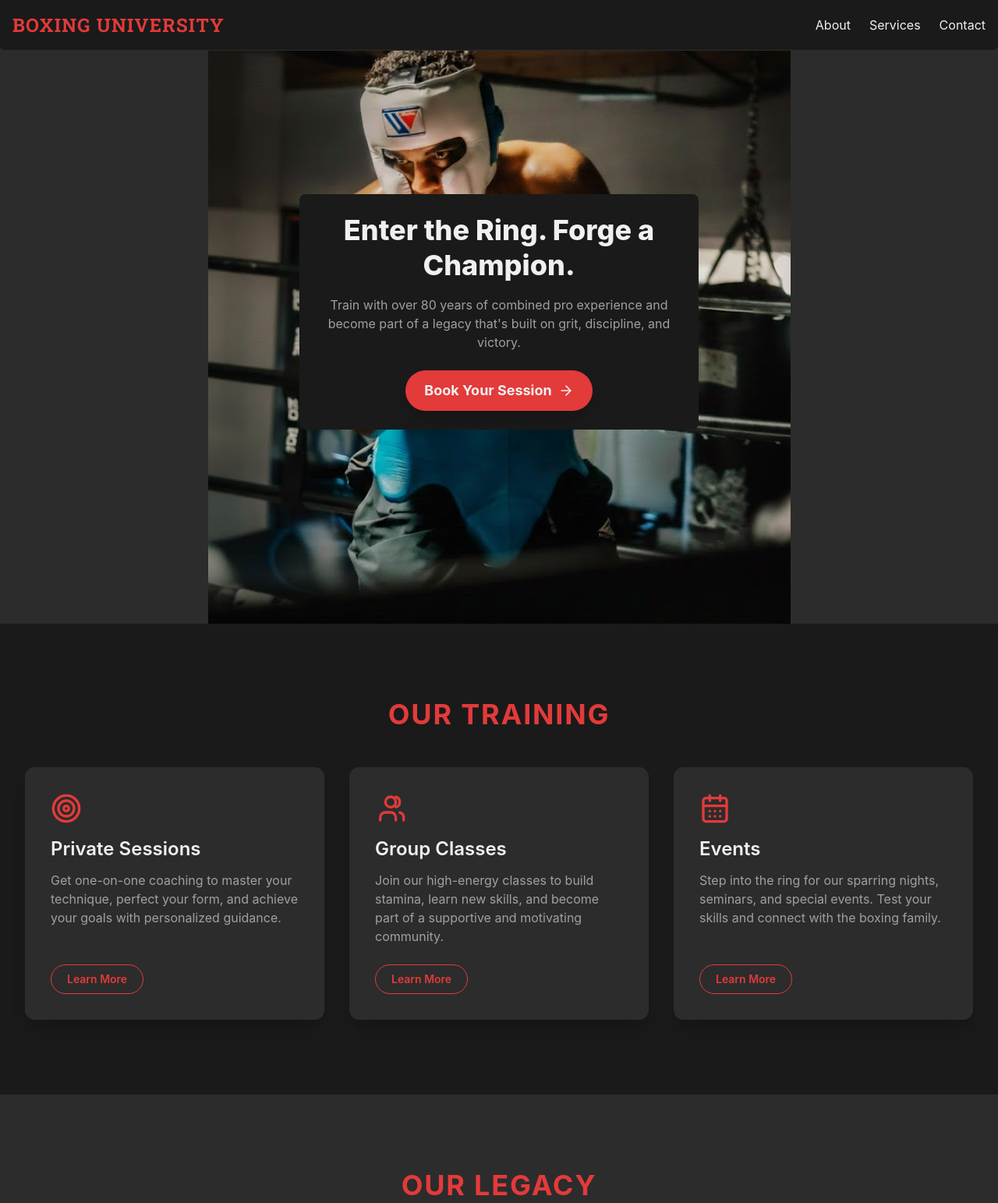
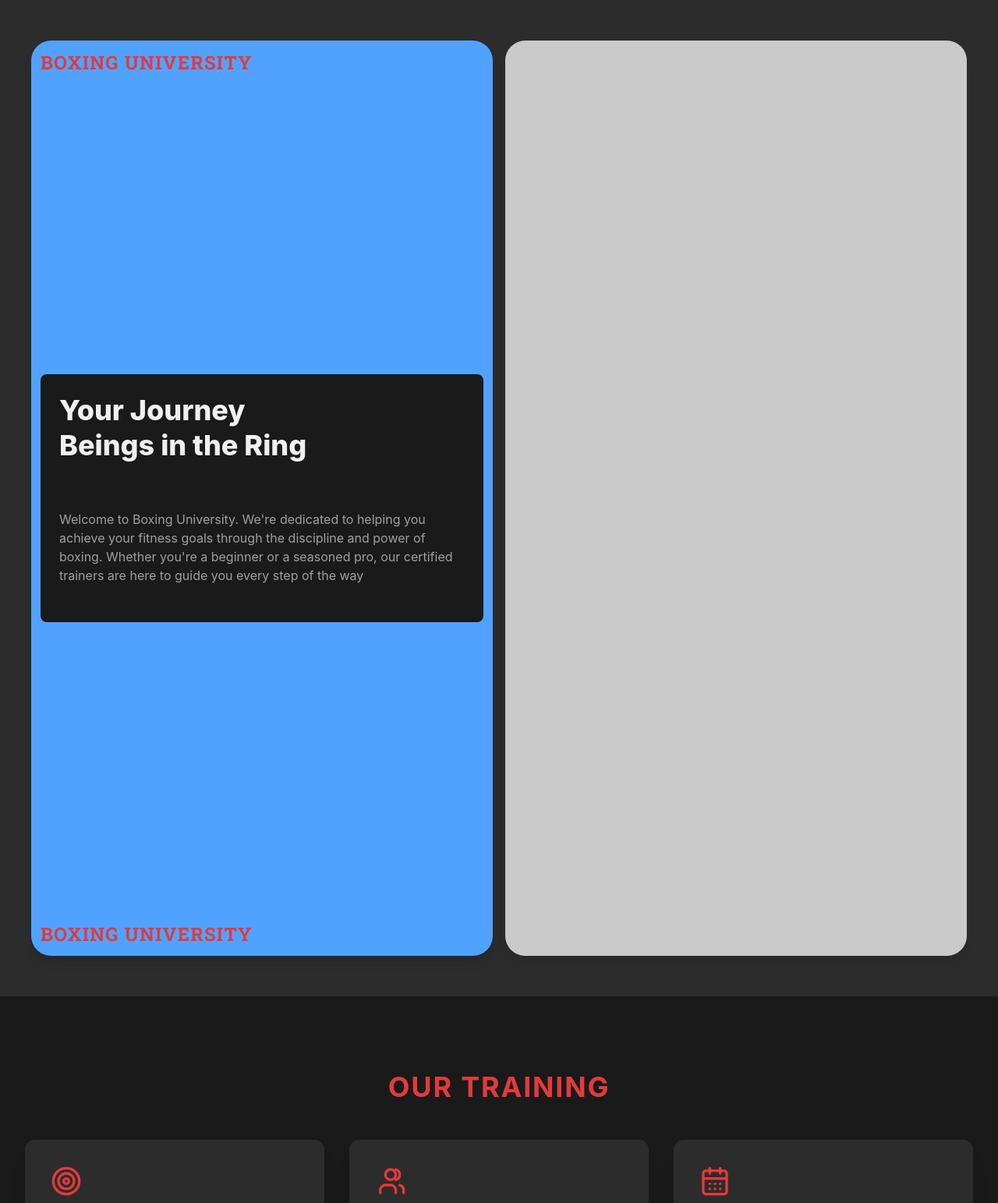
Before and after one commit to roycevanle/boxing-u-website, a website: page src/index.html in a window 1280 px wide. Shown: the top 1543 px of the page at 78% size. Drawn offline with nearby package versions, Linux system fonts and the light colour scheme.

Commit message:
Removed header nav bar, trying to do a two column hero layout that I found in Payton Clark Smith's YT video

```diff
--- a/src/index.html
+++ b/src/index.html
@@ -9,7 +9,7 @@
 
     <title>Boxing University Gym</title>
     <!-- Tailwind CSS for styling -->
-     <link href="/build/css/output.css" rel="stylesheet">
+    <link href="/build/css/output.css" rel="stylesheet">
 
     <!-- Lucide Icons for the UI elements -->
     <script src="https://unpkg.com/lucide@latest"></script>
@@ -19,59 +19,50 @@
 </head>
 
 <body class="bg-primary-bg text-text-white font-sans">
+    <!--Header content container -->
+    <header>
+        <!-- Hero section -->
+        <section class="relative flex min-h-[500px] md:min-h-screen p-8 bg-secondary-bg">
+            <!-- Right Side -->
+            <!--ATT: I have a feeling mr will fuck up img, but we'll see-->
+            <div class="relative flex-1 flex-col items-center justify-center min-h-[500px] md:min-h-9/10 p-3 bg-blue-400 mx-2 mt-5 mb-5 rounded-[2vw] shadow-lg">
+                <div class="relative flex"> <!--Should be justify-content:center to distribute text evenly-->
+                    <h1 id="app-logo" class="text-xl md:text-2xl font-bold text-accent-red tracking-wider uppercase">
+                        Boxing University
+                    </h1>
+                </div>
+                <div class="relative p-6 rounded-lg bg-primary-bg my-[30vw]">
+                    <h2 class="text-2xl md:text-4xl font-extrabold leading-tight">
+                        Your Journey
+                    </h2>
+                    <h2 class="text-2xl md:text-4xl mb-10 md:mb-15 font-extrabold leading-tight">
+                        Beings in the Ring
+                    </h2>
+                    <!-- <h2 class="text-3xl md:text-4xl font-extrabold mb-6 leading-tight">
+                        You're Invited
+                    </h2> -->
+                    <p class="text-sm md:text-base text-secondary-text mb-6">
+                        Welcome to Boxing University. We're dedicated to helping you achieve your fitness goals through the discipline and power of boxing. Whether you're a beginner or a seasoned pro, our certified trainers are here to guide you every step of the way
+                    </p>
+                </div>
+                <div class="relative flex"> <!--Should be justify-content:center to distribute text evenly-->
+                    <h1 id="app-logo" class="text-xl md:text-2xl font-bold text-accent-red tracking-wider uppercase">
+                        Boxing University
+                    </h1>
+                </div>
+            </div>
 
-    <!-- Header with a mobile-first navigation menu -->
-    <header class="fixed top-0 left-0 w-full z-50 bg-primary-bg bg-opacity-90 backdrop-blur-sm p-4 border-b border-secondary-bg rounded-b-md">
-        <div class="container mx-auto flex items-center justify-between rounded-b-md h-full">
-            <h1 id="app-logo" class="text-xl md:text-2xl font-bold text-accent-red tracking-wider uppercase">
-                Boxing University
-            </h1>
-
-            <!-- Desktop navigation links -->
-            <nav class="hidden md:flex space-x-6">
-                <a href="#about" class="text-text-white hover:text-accent-red transition-colors">About</a>
-                <a href="#services" class="text-text-white hover:text-accent-red transition-colors">Services</a>
-                <a href="#contact" class="text-text-white hover:text-accent-red transition-colors">Contact</a>
-            </nav>
-
-            <!-- Mobile menu button -->
-            <button id="menu-button" class="md:hidden text-text-white focus:outline-none" aria-label="Toggle menu">
-                <svg class="w-6 h-6" fill="none" stroke="currentColor" viewBox="0 0 24 24" xmlns="http://www.w3.org/2000/svg">
-                    <path stroke-linecap="round" stroke-linejoin="round" stroke-width="2" d="M4 6h16M4 12h16m-7 6h7"></path>
-                </svg>
-            </button>
-        </div>
-
-        <!-- Mobile menu that slides down -->
-        <!-- <nav id="mobile-menu" class="mobile-menu fixed top-16 left-0 w-full bg-primary-bg bg-opacity-95 p-4 md:hidden">
-            <ul class="flex flex-col space-y-4 text-center">
-                <li><a href="#about" class="block py-2 text-text-white hover:text-accent-red transition-colors">About</a></li>
-                <li><a href="#services" class="block py-2 text-text-white hover:text-accent-red transition-colors">Services</a></li>
-                <li><a href="#contact" class="block py-2 text-text-white hover:text-accent-red transition-colors">Contact</a></li>
-            </ul>
-        </nav> -->
+            <!-- Left Side -->
+            <div
+                class="relative flex-1 opacity-75 z-10 min-h-[500px] md:min-h-9/10 text-center p-3 bg-white mx-2 mt-5 mb-5 rounded-[2vw] shadow-lg">
+                <!--ATT: I have a feeling mr will fuck up img, but we'll see-->
+                <!-- Eventually Hero image will be inside here because it has to flex according to this div-->
+            </div>
+        </section>
     </header>
 
     <!-- Main content container -->
     <main>
-
-        <!-- Hero section with main call-to-action -->
-        <section class="relative flex items-center justify-center min-h-[500px] md:min-h-screen text-center p-8 bg-secondary-bg md:bg-[url(/src/assets/imgs/jaden1Edited.jpg)] bg-center bg-no-repeat">
-            <div class="relative z-10 p-6 rounded-lg bg-primary-bg bg-opacity-70 backdrop-blur-sm mx-auto max-w-lg">
-                <h2 class="text-3xl md:text-4xl font-extrabold mb-4 leading-tight">
-                    Enter the Ring. Forge a Champion.
-                </h2>
-                <p class="text-sm md:text-base text-secondary-text mb-6">
-                    Train with over 80 years of combined pro experience and become part of a legacy that's built on grit, discipline, and victory.
-                </p>
-                <a href="#services" class="inline-flex items-center justify-center px-6 py-3 font-bold text-lg text-text-white bg-accent-red rounded-full hover:bg-primary-bg transition-colors shadow-xl">
-                    Book Your Session
-                    <!-- Lucide icon for an arrow -->
-                    <svg xmlns="http://www.w3.org/2000/svg" width="24" height="24" viewBox="0 0 24 24" fill="none" stroke="currentColor" stroke-width="2" stroke-linecap="round" stroke-linejoin="round" class="w-5 h-5 ml-2"><path d="M5 12h14"/><path d="m12 5 7 7-7 7"/></svg>
-                </a>
-            </div>
-        </section>
-
         <!-- Services section with cards for different offerings -->
         <section id="services" class="py-16 md:py-24 bg-primary-bg">
             <div class="container mx-auto px-4 md:px-8">
@@ -80,50 +71,85 @@
                 </h2>
                 <div class="grid grid-cols-1 md:grid-cols-3 gap-8">
                     <!-- Private Sessions Card -->
-                    <div class="bg-secondary-bg rounded-xl p-6 md:p-8 flex flex-col items-start shadow-xl border border-secondary-bg hover:scale-[1.02] transition-transform duration-300">
+                    <div
+                        class="bg-secondary-bg rounded-xl p-6 md:p-8 flex flex-col items-start shadow-xl border border-secondary-bg hover:scale-[1.02] transition-transform duration-300">
                         <div class="mb-4">
                             <!-- Lucide icon for target -->
-                            <svg xmlns="http://www.w3.org/2000/svg" width="24" height="24" viewBox="0 0 24 24" fill="none" stroke="currentColor" stroke-width="2" stroke-linecap="round" stroke-linejoin="round" class="w-8 h-8 md:w-10 md:h-10 text-accent-red"><circle cx="12" cy="12" r="10"/><circle cx="12" cy="12" r="6"/><circle cx="12" cy="12" r="2"/></svg>
+                            <svg xmlns="http://www.w3.org/2000/svg" width="24" height="24" viewBox="0 0 24 24"
+                                fill="none" stroke="currentColor" stroke-width="2" stroke-linecap="round"
+                                stroke-linejoin="round" class="w-8 h-8 md:w-10 md:h-10 text-accent-red">
+                                <circle cx="12" cy="12" r="10" />
+                                <circle cx="12" cy="12" r="6" />
+                                <circle cx="12" cy="12" r="2" />
+                            </svg>
                         </div>
                         <h3 class="text-xl md:text-2xl font-semibold mb-3">
                             Private Sessions
                         </h3>
                         <p class="text-sm md:text-base text-secondary-text mb-6">
-                            Get one-on-one coaching to master your technique, perfect your form, and achieve your goals with personalized guidance.
+                            Get one-on-one coaching to master your technique, perfect your form, and achieve your goals
+                            with personalized guidance.
                         </p>
-                        <a href="#" class="mt-auto px-5 py-2 font-semibold text-sm text-accent-red border border-accent-red rounded-full hover:bg-accent-red hover:text-text-white transition-colors">
+                        <a href="#"
+                            class="mt-auto px-5 py-2 font-semibold text-sm text-accent-red border border-accent-red rounded-full hover:bg-accent-red hover:text-text-white transition-colors">
                             Learn More
                         </a>
                     </div>
                     <!-- Group Classes Card -->
-                    <div class="bg-secondary-bg rounded-xl p-6 md:p-8 flex flex-col items-start shadow-xl border border-secondary-bg hover:scale-[1.02] transition-transform duration-300">
+                    <div
+                        class="bg-secondary-bg rounded-xl p-6 md:p-8 flex flex-col items-start shadow-xl border border-secondary-bg hover:scale-[1.02] transition-transform duration-300">
                         <div class="mb-4">
                             <!-- Lucide icon for users -->
-                            <svg xmlns="http://www.w3.org/2000/svg" width="24" height="24" viewBox="0 0 24 24" fill="none" stroke="currentColor" stroke-width="2" stroke-linecap="round" stroke-linejoin="round" class="w-8 h-8 md:w-10 md:h-10 text-accent-red"><path d="M16 21v-2a4 4 0 0 0-4-4H8a4 4 0 0 0-4 4v2"/><circle cx="12" cy="7" r="4"/><path d="M22 21v-2a4 4 0 0 0-3-3.87"/><path d="M16 3.13a4 4 0 0 1 0 7.75"/></svg>
+                            <svg xmlns="http://www.w3.org/2000/svg" width="24" height="24" viewBox="0 0 24 24"
+                                fill="none" stroke="currentColor" stroke-width="2" stroke-linecap="round"
+                                stroke-linejoin="round" class="w-8 h-8 md:w-10 md:h-10 text-accent-red">
+                                <path d="M16 21v-2a4 4 0 0 0-4-4H8a4 4 0 0 0-4 4v2" />
+                                <circle cx="12" cy="7" r="4" />
+                                <path d="M22 21v-2a4 4 0 0 0-3-3.87" />
+                                <path d="M16 3.13a4 4 0 0 1 0 7.75" />
+                            </svg>
                         </div>
                         <h3 class="text-xl md:text-2xl font-semibold mb-3">
                             Group Classes
                         </h3>
                         <p class="text-sm md:text-base text-secondary-text mb-6">
-                            Join our high-energy classes to build stamina, learn new skills, and become part of a supportive and motivating community.
+                            Join our high-energy classes to build stamina, learn new skills, and become part of a
+                            supportive and motivating community.
                         </p>
-                        <a href="#" class="mt-auto px-5 py-2 font-semibold text-sm text-accent-red border border-accent-red rounded-full hover:bg-accent-red hover:text-text-white transition-colors">
+                        <a href="#"
+                            class="mt-auto px-5 py-2 font-semibold text-sm text-accent-red border border-accent-red rounded-full hover:bg-accent-red hover:text-text-white transition-colors">
                             Learn More
                         </a>
                     </div>
                     <!-- Events Card -->
-                    <div class="bg-secondary-bg rounded-xl p-6 md:p-8 flex flex-col items-start shadow-xl border border-secondary-bg hover:scale-[1.02] transition-transform duration-300">
+                    <div
+                        class="bg-secondary-bg rounded-xl p-6 md:p-8 flex flex-col items-start shadow-xl border border-secondary-bg hover:scale-[1.02] transition-transform duration-300">
                         <div class="mb-4">
                             <!-- Lucide icon for calendar -->
-                            <svg xmlns="http://www.w3.org/2000/svg" width="24" height="24" viewBox="0 0 24 24" fill="none" stroke="currentColor" stroke-width="2" stroke-linecap="round" stroke-linejoin="round" class="w-8 h-8 md:w-10 md:h-10 text-accent-red"><path d="M8 2v4"/><path d="M16 2v4"/><rect width="18" height="18" x="3" y="4" rx="2"/><path d="M3 10h18"/><path d="M8 14h.01"/><path d="M12 14h.01"/><path d="M16 14h.01"/><path d="M8 18h.01"/><path d="M12 18h.01"/><path d="M16 18h.01"/></svg>
+                            <svg xmlns="http://www.w3.org/2000/svg" width="24" height="24" viewBox="0 0 24 24"
+                                fill="none" stroke="currentColor" stroke-width="2" stroke-linecap="round"
+                                stroke-linejoin="round" class="w-8 h-8 md:w-10 md:h-10 text-accent-red">
+                                <path d="M8 2v4" />
+                                <path d="M16 2v4" />
+                                <rect width="18" height="18" x="3" y="4" rx="2" />
+                                <path d="M3 10h18" />
+                                <path d="M8 14h.01" />
+                                <path d="M12 14h.01" />
+                                <path d="M16 14h.01" />
+                                <path d="M8 18h.01" />
+                                <path d="M12 18h.01" />
+                                <path d="M16 18h.01" />
+                            </svg>
                         </div>
                         <h3 class="text-xl md:text-2xl font-semibold mb-3">
                             Events
                         </h3>
                         <p class="text-sm md:text-base text-secondary-text mb-6">
-                            Step into the ring for our sparring nights, seminars, and special events. Test your skills and connect with the boxing family.
+                            Step into the ring for our sparring nights, seminars, and special events. Test your skills
+                            and connect with the boxing family.
                         </p>
-                        <a href="#" class="mt-auto px-5 py-2 font-semibold text-sm text-accent-red border border-accent-red rounded-full hover:bg-accent-red hover:text-text-white transition-colors">
+                        <a href="#"
+                            class="mt-auto px-5 py-2 font-semibold text-sm text-accent-red border border-accent-red rounded-full hover:bg-accent-red hover:text-text-white transition-colors">
                             Learn More
                         </a>
                     </div>
@@ -168,17 +194,34 @@
                     <div class="text-center md:text-left">
                         <p class="flex items-center justify-center md:justify-start text-secondary-text mb-2">
                             <!-- Lucide icon for map pin -->
-                            <svg xmlns="http://www.w3.org/2000/svg" width="24" height="24" viewBox="0 0 24 24" fill="none" stroke="currentColor" stroke-width="2" stroke-linecap="round" stroke-linejoin="round" class="w-5 h-5 mr-2 text-accent-red"><path d="M20 10c0 6-8 12-8 12s-8-6-8-12a8 8 0 0 1 16 0Z"/><circle cx="12" cy="10" r="3"/></svg>
+                            <svg xmlns="http://www.w3.org/2000/svg" width="24" height="24" viewBox="0 0 24 24"
+                                fill="none" stroke="currentColor" stroke-width="2" stroke-linecap="round"
+                                stroke-linejoin="round" class="w-5 h-5 mr-2 text-accent-red">
+                                <path d="M20 10c0 6-8 12-8 12s-8-6-8-12a8 8 0 0 1 16 0Z" />
+                                <circle cx="12" cy="10" r="3" />
+                            </svg>
                             1451 W Valley Hwy N, Auburn, WA 98001, USA
                         </p>
-                        <a href="tel:+12068255714" class="flex items-center justify-center md:justify-start text-secondary-text hover:text-accent-red transition-colors mb-2">
+                        <a href="tel:+12068255714"
+                            class="flex items-center justify-center md:justify-start text-secondary-text hover:text-accent-red transition-colors mb-2">
                             <!-- Lucide icon for phone -->
-                            <svg xmlns="http://www.w3.org/2000/svg" width="24" height="24" viewBox="0 0 24 24" fill="none" stroke="currentColor" stroke-width="2" stroke-linecap="round" stroke-linejoin="round" class="w-5 h-5 mr-2 text-accent-red"><path d="M22 16.92v3a2 2 0 0 1-2.18 2.05A19.49 19.49 0 0 1 8.84 3.06 20.25 20.25 0 0 1 2 2.18V2h2a2 2 0 0 1 2 2z"/></svg>
+                            <svg xmlns="http://www.w3.org/2000/svg" width="24" height="24" viewBox="0 0 24 24"
+                                fill="none" stroke="currentColor" stroke-width="2" stroke-linecap="round"
+                                stroke-linejoin="round" class="w-5 h-5 mr-2 text-accent-red">
+                                <path
+                                    d="M22 16.92v3a2 2 0 0 1-2.18 2.05A19.49 19.49 0 0 1 8.84 3.06 20.25 20.25 0 0 1 2 2.18V2h2a2 2 0 0 1 2 2z" />
+                            </svg>
                             206-825-5714
                         </a>
-                        <a href="mailto:info@boxinguniversity.com" class="flex items-center justify-center md:justify-start text-secondary-text hover:text-accent-red transition-colors">
+                        <a href="mailto:info@boxinguniversity.com"
+                            class="flex items-center justify-center md:justify-start text-secondary-text hover:text-accent-red transition-colors">
                             <!-- Lucide icon for mail -->
-                            <svg xmlns="http://www.w3.org/2000/svg" width="24" height="24" viewBox="0 0 24 24" fill="none" stroke="currentColor" stroke-width="2" stroke-linecap="round" stroke-linejoin="round" class="w-5 h-5 mr-2 text-accent-red"><path d="M4 4h16c1.1 0 2 .9 2 2v12c0 1.1-.9 2-2 2H4c-1.1 0-2-.9-2-2V6c0-1.1.9-2 2-2z"/><polyline points="22,6 12,13 2,6"/></svg>
+                            <svg xmlns="http://www.w3.org/2000/svg" width="24" height="24" viewBox="0 0 24 24"
+                                fill="none" stroke="currentColor" stroke-width="2" stroke-linecap="round"
+                                stroke-linejoin="round" class="w-5 h-5 mr-2 text-accent-red">
+                                <path d="M4 4h16c1.1 0 2 .9 2 2v12c0 1.1-.9 2-2 2H4c-1.1 0-2-.9-2-2V6c0-1.1.9-2 2-2z" />
+                                <polyline points="22,6 12,13 2,6" />
+                            </svg>
                             coach@boxingugym.com
                         </a>
                     </div>
@@ -192,26 +235,25 @@
         <div class="flex justify-center space-x-6 mb-4">
             <a href="#" aria-label="Instagram" class="hover:text-accent-red transition-colors">
                 <!-- Lucide icon for Instagram -->
-                <svg xmlns="http://www.w3.org/2000/svg" width="24" height="24" viewBox="0 0 24 24" fill="none" stroke="currentColor" stroke-width="2" stroke-linecap="round" stroke-linejoin="round" class="w-6 h-6"><rect x="2" y="2" width="20" height="20" rx="5" ry="5"/><path d="M16 11.37A4 4 0 1 1 12.63 8 4 4 0 0 1 16 11.37z"/><line x1="17.5" y1="6.5" x2="17.51" y2="6.5"/></svg>
+                <svg xmlns="http://www.w3.org/2000/svg" width="24" height="24" viewBox="0 0 24 24" fill="none"
+                    stroke="currentColor" stroke-width="2" stroke-linecap="round" stroke-linejoin="round"
+                    class="w-6 h-6">
+                    <rect x="2" y="2" width="20" height="20" rx="5" ry="5" />
+                    <path d="M16 11.37A4 4 0 1 1 12.63 8 4 4 0 0 1 16 11.37z" />
+                    <line x1="17.5" y1="6.5" x2="17.51" y2="6.5" />
+                </svg>
             </a>
             <a href="#" aria-label="Facebook" class="hover:text-accent-red transition-colors">
                 <!-- Lucide icon for Facebook -->
-                <svg xmlns="http://www.w3.org/2000/svg" width="24" height="24" viewBox="0 0 24 24" fill="none" stroke="currentColor" stroke-width="2" stroke-linecap="round" stroke-linejoin="round" class="w-6 h-6"><path d="M18 2h-3a5 5 0 0 0-5 5v3H7v4h3v8h4v-8h3l1-4h-4V7a1 1 0 0 1 1-1h3z"/></svg>
+                <svg xmlns="http://www.w3.org/2000/svg" width="24" height="24" viewBox="0 0 24 24" fill="none"
+                    stroke="currentColor" stroke-width="2" stroke-linecap="round" stroke-linejoin="round"
+                    class="w-6 h-6">
+                    <path d="M18 2h-3a5 5 0 0 0-5 5v3H7v4h3v8h4v-8h3l1-4h-4V7a1 1 0 0 1 1-1h3z" />
+                </svg>
             </a>
         </div>
         <p>&copy; 2026 Boxing University Gym. All rights reserved.</p>
     </footer>
+</body>
 
-    <!-- JavaScript to handle the mobile menu toggle (JS Section) -->
-    <script>
-        document.addEventListener('DOMContentLoaded', () => {
-            const menuButton = document.getElementById('menu-button');
-            const mobileMenu = document.getElementById('mobile-menu');
-
-            menuButton.addEventListener('click', () => {
-                mobileMenu.classList.toggle('active');
-            });
-        });
-    </script>
-</body>
 </html>
```
Also changed, not shown: PERSONAL_NOTES.md (+12 -0 lines), build/css/output.css, src/assets/imgs/jadenCutoutFinal.jpg (added), 1 other file.
